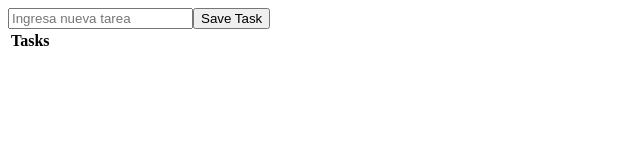
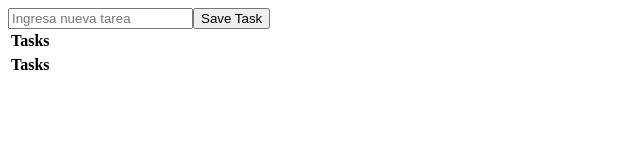
Before and after one commit to UlisesOrnelasR/app-tareas, a React (Vite) app: page / in a window 1280 px wide. Shown: the top 160 px of the page, without its empty margins (0-640 px from the left). Built offline with nearby package versions, Linux system fonts and the light colour scheme.

Commit message:
Separando tablas de tareas completadas y faltantes

```diff
--- a/src/App.jsx
+++ b/src/App.jsx
@@ -30,6 +30,11 @@ export function App() {
     <div className="App">
       <TaskCreator createNewTask={createNewTask} />
       <TaskTable tasks={taskItems} toggleTask={toggleTask} />
+      <TaskTable
+        tasks={taskItems}
+        toggleTask={toggleTask}
+        showCompleted={true}
+      />
     </div>
   );
 }
--- a/src/components/TaskTable.jsx
+++ b/src/components/TaskTable.jsx
@@ -1,6 +1,13 @@
 import { TaskRow } from "./TaskRow";
 
-export const TaskTable = ({ tasks, toggleTask }) => {
+export const TaskTable = ({ tasks, toggleTask, showCompleted = false }) => {
+  const taskTableRows = (doneValue) => {
+    return tasks
+      .filter((task) => task.done === doneValue)
+      .map((task) => (
+        <TaskRow task={task} key={task.name} toggleTask={toggleTask} />
+      ));
+  };
   return (
     <table>
       <thead>
@@ -8,11 +15,7 @@ export const TaskTable = ({ tasks, toggleTask }) => {
           <th>Tasks</th>
         </tr>
       </thead>
-      <tbody>
-        {tasks.map((task) => (
-          <TaskRow task={task} key={task.name} toggleTask={toggleTask} />
-        ))}
-      </tbody>
+      <tbody>{taskTableRows(showCompleted)}</tbody>
     </table>
   );
 };
```
